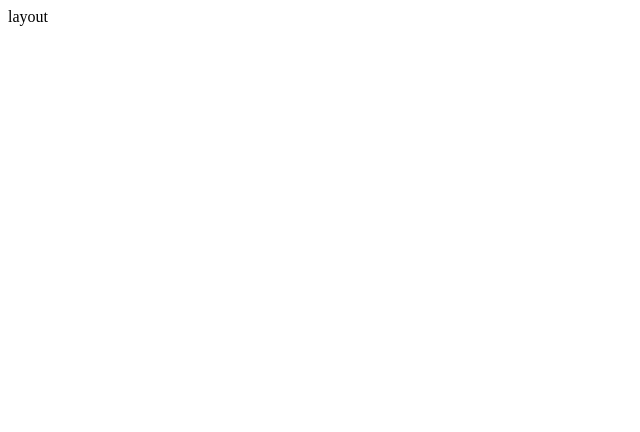
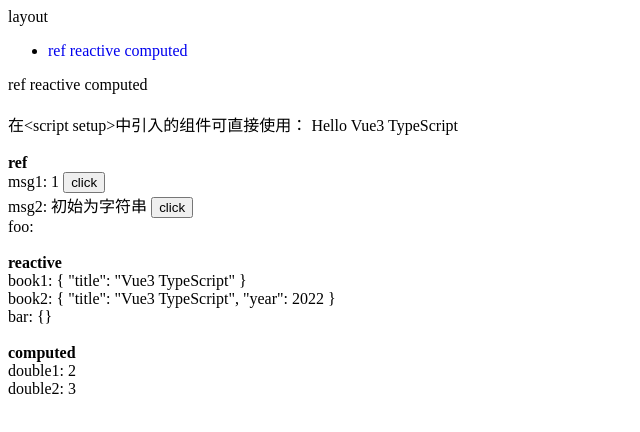
Before and after one commit to ethanlamm/vue3-ts-basic-usage, a Vue app: page / in a window 1280 px wide. Shown: the top 432 px of the page, without its empty margins (0-640 px from the left). Built offline with nearby package versions, Linux system fonts and the light colour scheme.

Commit message:
ref、reactive、computed

```diff
--- a/src/components/Layout.vue
+++ b/src/components/Layout.vue
@@ -1,7 +1,13 @@
 <template>
     <div>
         <div>layout</div>
-        <nav></nav>
+        <nav>
+            <ul>
+                <li>
+                    <RouterLink to="/">ref reactive computed</RouterLink>
+                </li>
+            </ul>
+        </nav>
         <router-view></router-view>
     </div>
 </template>
--- a/src/router/index.ts
+++ b/src/router/index.ts
@@ -9,6 +9,13 @@
       path: '/',
       name: "layout",
       component: Layout,
+      children: [
+        {
+          path: '/',
+          name: 'responsive',
+          component: () => import('@/views/Responsive.vue')
+        }
+      ]
     }
   ]
 })
--- /dev/null
+++ b/src/views/Hello.vue
@@ -0,0 +1,11 @@
+<template>
+    <span>Hello Vue3 TypeScript</span>
+</template>
+
+<script setup lang="ts">
+
+</script>
+
+<style scoped>
+
+</style>
--- /dev/null
+++ b/src/views/Responsive.vue
@@ -0,0 +1,80 @@
+<template>
+    <div>
+        <div>ref reactive computed</div>
+        <br />
+        <div>在&lt;script setup&gt;中引入的组件可直接使用：
+            <Hello />
+        </div>
+        <br />
+        <b>ref</b>
+        <div>msg1: {{ msg1 }} <button @click="change1">click</button></div>
+        <div>msg2: {{ msg2 }} <button @click="change2">click</button></div>
+        <div>foo: {{ foo }}</div>
+        <br />
+        <b>reactive</b>
+        <div>book1: {{ book1 }}</div>
+        <div>book2: {{ book2 }}</div>
+        <div>bar: {{ bar }}</div>
+        <br />
+        <b>computed</b>
+        <div>double1: {{ double1 }}</div>
+        <div>double2: {{ double2 }}</div>
+    </div>
+</template>
+
+<script setup lang="ts">
+// ✨在此处定义的变量、方法、或引入的组件，可直接在模板中使用
+import { reactive, ref, computed } from 'vue'
+// import type { Ref } from 'vue'
+import Hello from './Hello.vue';
+// ---------------------------------
+
+// ✨ref
+// 1️⃣ref 会根据初始值推导其类型
+const msg1 = ref(1)
+const change1 = () => {
+    msg1.value += 1
+}
+
+// 2️⃣更复杂的ref变量(两种写法)
+// const msg2: Ref<number | string> = ref('初始为字符串')
+const msg2 = ref<number | string>('初始为字符串')
+const change2 = () => {
+    if (typeof msg2.value === 'string') {
+        msg2.value = 1111
+    } else {
+        msg2.value = '字符串'
+    }
+}
+
+// 3️⃣如果指定了一个泛型参数，但没有给出初始值，那么最后得到的就将是一个包含 undefined 的联合类型
+const foo = ref<number>()
+// ---------------------------------
+
+// ✨reactive
+// 1️⃣reactive 会根据初始值推导其类型
+const book1 = reactive({ title: 'Vue3 TypeScript' })
+
+// 2️⃣使用接口显式地标注一个 reactive 变量的类型
+interface Book {
+    title: string
+    year?: number
+}
+const book2: Book = reactive({ title: 'Vue3 TypeScript', year: 2022 })
+
+// 3️⃣空对象
+const bar = reactive({})
+// ----------------------------------
+
+// ✨computed
+// 1️⃣computed 会自动从其计算函数的返回值上推导出类型
+const double1 = computed(() => msg1.value * 2)
+
+// 2️⃣通过泛型参数显式指定类型
+const double2 = computed<number>(() => msg1.value * 3)
+
+</script>
+
+<style scoped>
+
+</style>
```
Also changed, not shown: 1 other file (tests, documents, lock files or other folders).
